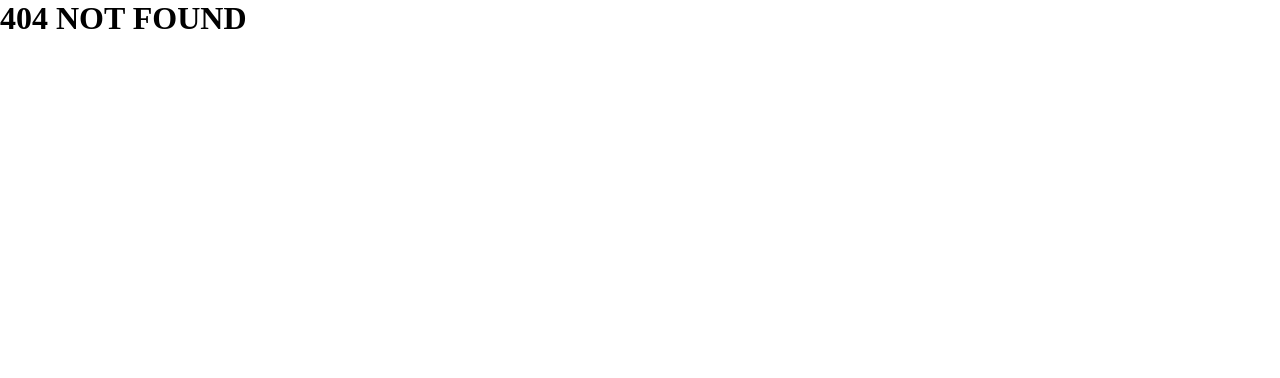
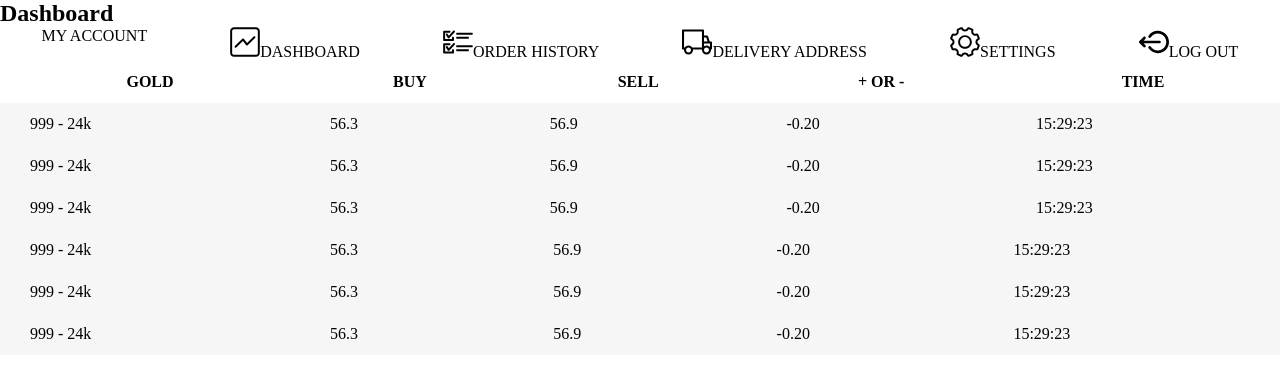
Before and after one commit to vahagnmovs/GoldMarket, a React (Create React App) app in the folder goldmarket/: page /dashboard in a window 1280 px wide. Before the commit this address had no page. Shown: the top 378 px of the page. Built offline with nearby package versions, Linux system fonts and the light colour scheme.

Commit message:
add dashboardList and navigate

```diff
--- a/goldmarket/src/components/centers/buyerAdmin/dashboard/index.tsx
+++ b/goldmarket/src/components/centers/buyerAdmin/dashboard/index.tsx
@@ -16,12 +16,15 @@ const Dashboard = () => {
 	const handleNavigateDeliveryAddress = () => {
 		navigate('/deliveryaddress');
 	};
+	const handleNavigateDashboard = () => {
+		navigate('/dashboard');
+	};
 	return (
 		<div>
 			<h2>Dashboard</h2>
 			<ul className='ul'>
 				<li>MY ACCOUNT</li>
-				<li>
+				<li onClick={handleNavigateDashboard}>
 					<img src={dashboard} alt='dashboard' />
 					<span>DASHBOARD</span>
 				</li>
--- /dev/null
+++ b/goldmarket/src/components/centers/buyerAdmin/dashboardList/index.tsx
@@ -0,0 +1,14 @@
+import React from 'react';
+import GoldPriceList from 'src/components/header/priceList/goldPriceList';
+import Dashboard from '../dashboard';
+
+const DashboardList = () => {
+	return (
+		<div>
+			<Dashboard/>
+			<GoldPriceList isShowMoreBtn={true} />
+		</div>
+	);
+};
+
+export default DashboardList;
--- a/goldmarket/src/components/centers/buyerAdmin/orderHistoryList/index.tsx
+++ b/goldmarket/src/components/centers/buyerAdmin/orderHistoryList/index.tsx
@@ -28,7 +28,7 @@ const data = [{
 const OrderHistoryList = () => {
 	return (
 		<div>
-			<Dashboard/>
+			<Dashboard />
 			<table className='table'>
 				<tr>
 					<th>ORDER DATE & TIME</th>
--- a/goldmarket/src/pages/home/index.tsx
+++ b/goldmarket/src/pages/home/index.tsx
@@ -30,7 +30,7 @@ const Home = () => {
 				{/*<AddProduct />*/}
 				{/*<SignUp/>*/}
 				<PriceList />
-				<Video/>
+				<Video />
 				<SwitchComponent />
 				<NewCollection />
 				<SellWithUs />
@@ -39,7 +39,7 @@ const Home = () => {
 				<MostViewed />
 				<WhyGoldCenter />
 				<AboutUs />
-				<Dashboard/>
+				<Dashboard />
 			</>
 		</Layout>
 	);
--- a/goldmarket/src/router.tsx
+++ b/goldmarket/src/router.tsx
@@ -11,6 +11,7 @@ import { SingleProduct } from './components/product/singleProduct';
 import AddProduct from './components/product/AddProduct';
 import OrderHistoryList from './components/centers/buyerAdmin/orderHistoryList';
 import DeliveryAddressList from './components/centers/buyerAdmin/deliveryAddressList';
+import DashboardList from './components/centers/buyerAdmin/dashboardList';
 
 const router = createBrowserRouter([{
 	path: '/',
@@ -57,6 +58,9 @@ const router = createBrowserRouter([{
 	path: '/deliveryaddress',
 	element: <DeliveryAddressList />
 }, {
+	path: '/dashboard',
+	element: <DashboardList />
+}, {
 	path: '*',
 	element: <NotFoundPage />
 }, {
```
Also changed, not shown: goldmarket/src/components/centers/buyerAdmin/deliveryAddressList/index.tsx (+13 -13 lines).
